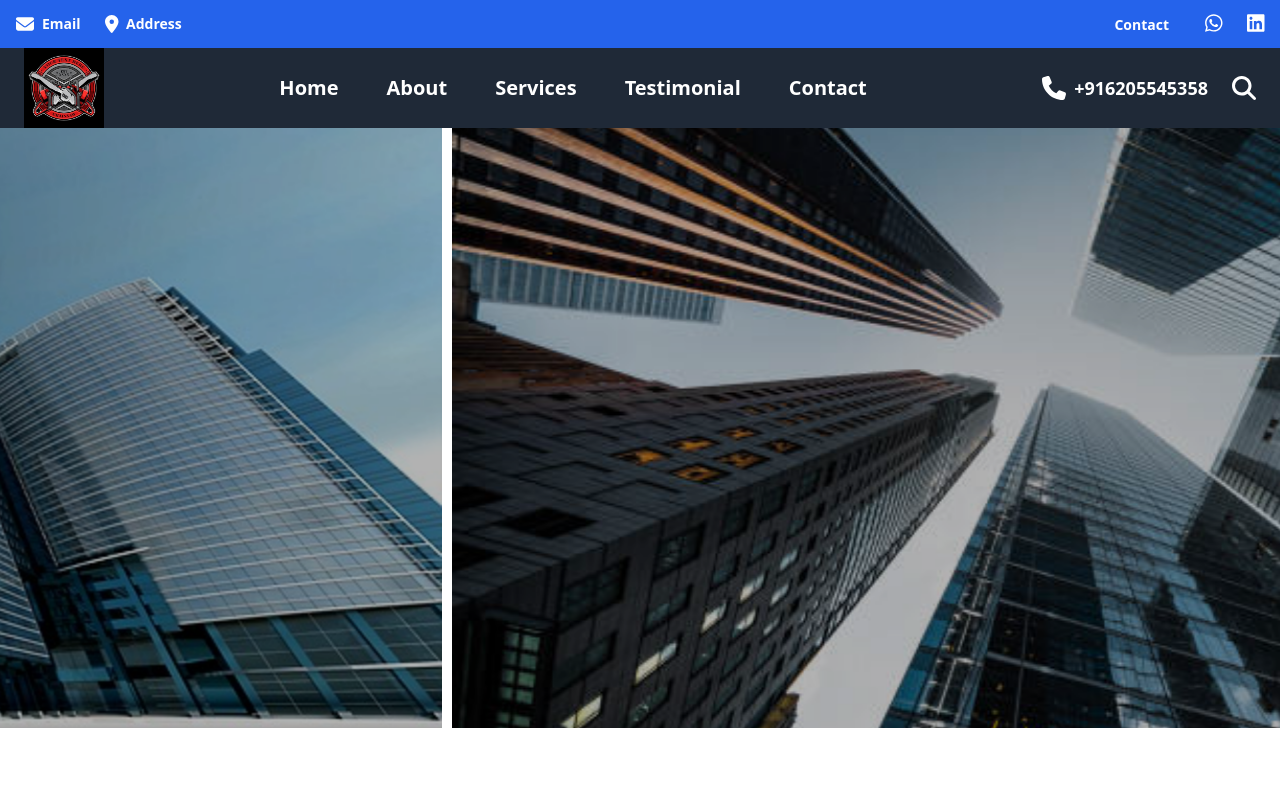
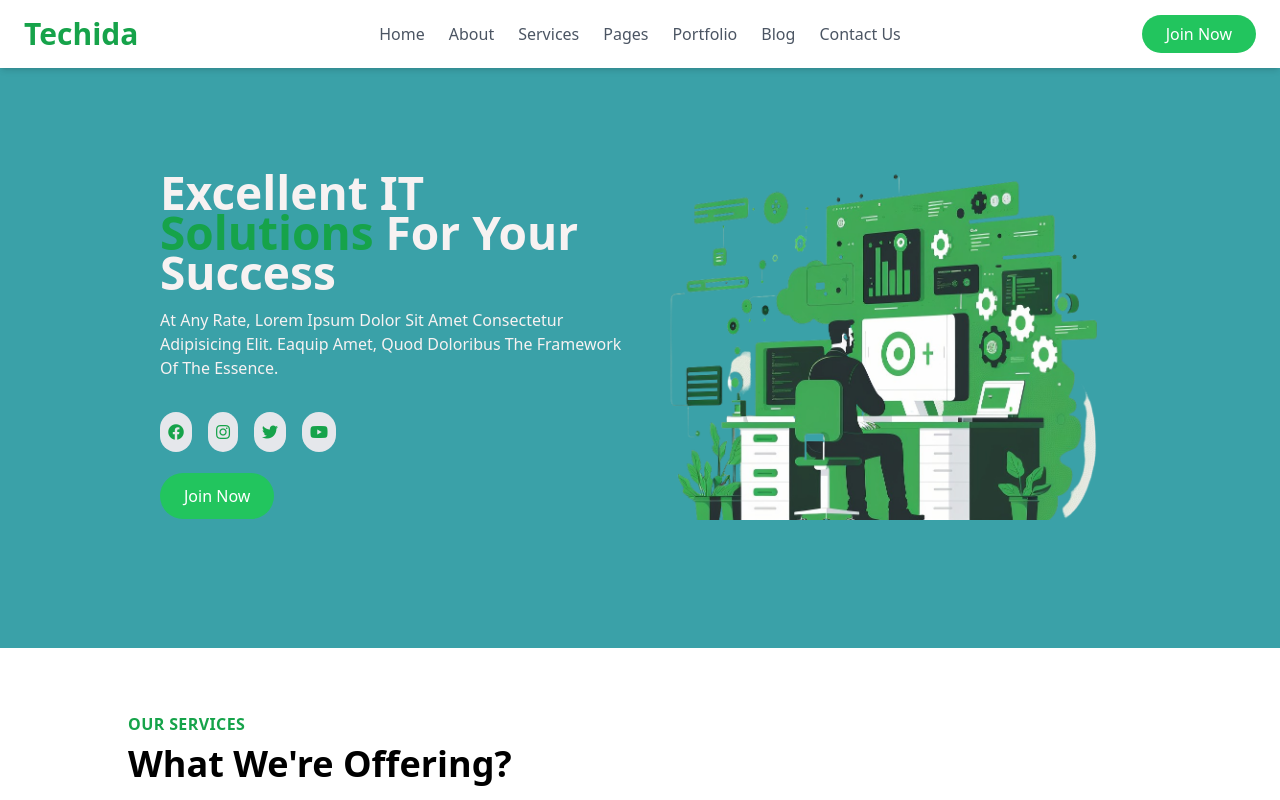
Before and after one commit to ashuilubajaj01/literate-chainsaw, a React (Create React App) app: page / in a window 1280 px wide. Shown: the top 800 px of the page. Built offline with nearby package versions, Linux system fonts and the light colour scheme.

Commit message:
update code

```diff
--- a/src/components/Footer.js
+++ b/src/components/Footer.js
@@ -21,7 +21,7 @@ const Footer = () => {
                 <i className="fab fa-linkedin-in"></i>
               </a>
               <a href="#" className="text-green-500">
-                <i className="fab fa-x-twitter"></i>
+                <i className="fab fa-twitter"></i>
               </a>
             </div>
           </div>
--- a/src/components/Page1.js
+++ b/src/components/Page1.js
@@ -1,12 +1,47 @@
-import React from "react";
-import SliderComponent from "./SliderComponent"; // Adjust path as necessary
+import React from 'react';
+import page1 from '../images/page1.png'
 
-const Page1 = () => {
+const FirstPage = () => {
   return (
-    <div>
-      <SliderComponent />
+    <div className="bg-[#3AA1A8] py-32 mt-8">
+      <div className="container mx-auto max-w-screen-lg px-4 md:px-8 grid grid-cols-1 md:grid-cols-2 gap-8 items-center">
+        <div>
+          <h1 className="text-4xl md:text-[46px] font-bold text-[#F7F2F2] mb-4">
+            Excellent IT <span className="text-green-600">Solutions</span> For Your Success
+          </h1>
+          <p className="text-[#F7F2F2] mb-8">
+            At Any Rate, Lorem Ipsum Dolor Sit Amet Consectetur Adipisicing Elit. Eaquip Amet, Quod Doloribus The Framework Of The Essence.
+          </p>
+          <div className="flex space-x-4 mb-8">
+            <a href="#" className="bg-gray-200 text-green-600 p-2 rounded-full">
+              <i className="fab fa-facebook"></i>
+            </a>
+            <a href="#" className="bg-gray-200 text-green-600 p-2 rounded-full">
+              <i className="fab fa-instagram"></i>
+            </a>
+            <a href="#" className="bg-gray-200 text-green-600 p-2 rounded-full">
+              <i className="fab fa-twitter"></i>
+            </a>
+            <a href="#" className="bg-gray-200 text-green-600 p-2 rounded-full">
+              <i className="fab fa-youtube"></i>
+            </a>
+          </div>
+          <a href="#" className="bg-green-500 text-white px-6 py-3 rounded-full hover:bg-green-600 transition">
+            Join Now
+          </a>
+        </div>
+
+        {/* Right Side: Image */}
+        <div className="flex justify-center">
+          <img
+            src={page1}
+            alt="IT Solutions"
+            className="w-full h-auto"
+          />
+        </div>
+      </div>
     </div>
   );
 };
 
-export default Page1;
+export default FirstPage;
--- a/src/components/navbar.js
+++ b/src/components/navbar.js
@@ -1,178 +1,34 @@
-// import react from "react"
-// import { FontAwesomeIcon } from '@fortawesome/react-fontawesome';
-// import { faEnvelope, faMapMarkerAlt } from '@fortawesome/free-solid-svg-icons';
-// import { faWhatsapp,faLinkedin } from "@fortawesome/free-brands-svg-icons";
-// function navbar() {
-//     return (
-//         <navbar className="min-h-screen flex flex-col">
+import React from 'react';
 
-//       <header id="header-top" className="p-4 bg-slate-600  flex justify-between text-white">
-//         <div className = "flex items-center space-x-6">
-//         <div className="flex item-center space-x-2">
-//             <FontAwesomeIcon icon ={faEnvelope} className="text-white"/>
-//             <span>Email</span>
-//         </div>
-//         <div className="flex items-center space-x-2">
-//             <FontAwesomeIcon icon={faMapMarkerAlt} className="text-white" />
-// <span>Address</span>
-//         </div>
-//         </div>
+const Navbar = () => {
+  return (
+    <nav className="bg-white shadow-md fixed top-0 left-0 w-full z-10">
+      <div className="container mx-auto flex justify-between items-center py-4 px-6">
+        {/* Logo */}
+        <div className="text-green-600 text-3xl font-bold">
+          Techida
+        </div>
 
-//             <ul className="flex items-center space-x-6">
-//                 <li>
-//                     <a href = "navbar.js" className="hower: bg-slate-400 px-3 py-2 rounded">Contact</a>
-//                 </li>
-//                 <li>
-//                     <a href="https://wa.me/916205545358" target="_blank" rel="noopener noreferrer">
-//                     <FontAwesomeIcon icon={faWhatsapp} className="text-white text-xl hover=text-green-400"/>
-//                     </a>
+        {/* Nav Links */}
+        <ul className="flex space-x-6 text-gray-600 font-medium">
+          <li><a href="#" className="hover:text-green-600">Home</a></li>
+          <li><a href="#" className="hover:text-green-600">About</a></li>
+          <li><a href="#" className="hover:text-green-600">Services</a></li>
+          <li><a href="#" className="hover:text-green-600">Pages</a></li>
+          <li><a href="#" className="hover:text-green-600">Portfolio</a></li>
+          <li><a href="#" className="hover:text-green-600">Blog</a></li>
+          <li><a href="#" className="hover:text-green-600">Contact Us</a></li>
+        </ul>
 
-
-//                 </li>
-//                 <li>
-//                 <a href="https://www.linkedin.com/in/yourprofile" target="_blank" rel="noopener noreferrer">
-//                 <FontAwesomeIcon icon={faLinkedin} className="text-white text-xl hover:text-blue-400" />
-//               </a>
-
-//                 </li>
-//             </ul>
-
-
-
-//       </header>
-//       <header id="header-lower">
-//         <div className="main-box ">
-//         <div className="logo"><a href="navbar.js">
-
-//             <img
-// 									src="" alt title="Tronis"></img></a></div>
-
-//         </div>
-
-//         <div className="nav-outer">
-// 						<nav>
-// 							<ul>
-// 								<li><a href="index.js">Home</a></li>
-// 								<li><a href="index.js">About</a></li>
-// 								<li><a href="index.js">Services</a></li>
-// 								<li><a href="index.js">Testimonial</a></li>
-
-// 								<li><a href="index.js">Contact</a></li>
-// 							</ul>
-// 						</nav>
-
-// 					</div>
-//                     <div className="outer-box">
-//                     <a href="tel:+91 9406806727">
-// 							<i></i>
-// 							+91 6205545358
-// 						</a>
-
-// 						<button >
-// 							<span className="lnr-icon-search"></span>
-// 						</button>
-// 						<a href="index.js"><span>Get a quote</span></a>
-
-// 						<div class="mobile-nav-toggler"><span class="icon lnr-icon-bars"></span></div>
-//                     </div>
-//       </header>
-//       </navbar>
-//     );
-//   }
-
-//   export default navbar;
-
-
-//navbar.js
-
-
-import React from 'react';
-import { FontAwesomeIcon } from '@fortawesome/react-fontawesome';
-import { faEnvelope, faMapMarkerAlt } from '@fortawesome/free-solid-svg-icons';
-import { faWhatsapp, faLinkedin } from '@fortawesome/free-brands-svg-icons';
-// import { faLink } from '@fortawesome/free-solid-svg-icons';
-
-import { faPhone, faSearch } from '@fortawesome/free-solid-svg-icons';
-import logo from '../images/logo69.jpeg'
-
-function Navbar() {
-  return (
-    <>
-     {/* <div className="min-h-screen flex flex-col bg-gray-900 text-white"> */}
-      {/* Header containing Navigation Bars */}
-      <header className="flex flex-col text-white font-bold">
-        {/* Top Navigation Bar */}
-        <nav className="bg-blue-600 text-white flex justify-between items-center px-4 py-2 h-12">
-          <div className="flex items-center space-x-6">
-            <div className="flex items-center space-x-2">
-              <FontAwesomeIcon icon={faEnvelope} className="text-white text-lg" />
-              <span className="text-sm">Email</span>
-            </div>
-            <div className="flex items-center space-x-2">
-              <FontAwesomeIcon icon={faMapMarkerAlt} className="text-white text-lg" />
-              <span className="text-sm">Address</span>
-            </div>
-          </div>
-          <ul className="flex items-center space-x-6">
-            <li>
-              <a href="#contact" className="hover:bg-blue-700 px-3 py-2 rounded text-sm">Contact</a>
-            </li>
-            <li>
-              <a href="https://wa.me/916205545358" target="_blank" rel="noopener noreferrer">
-                <FontAwesomeIcon icon={faWhatsapp} className="text-white text-xl hover:text-green-400" />
-              </a>
-            </li>
-            <li>
-              <a href="https://www.linkedin.com/in/yourprofile" target="_blank" rel="noopener noreferrer">
-                <FontAwesomeIcon icon={faLinkedin} className="text-white text-xl hover:text-blue-400" />
-              </a>
-            </li>
-          </ul>
-        </nav>
-
-        {/* Secondary Navigation Bar */}
-        <nav className="bg-gray-800 p-6 flex justify-between items-center h-20 text-white font-bold">
-          <div className="flex items-center space-x-8">
-             {/* Company Logo */}
-             <div className='logo'>
-                 <a href='#home'>
-                     <img src={logo} alt='Compony Logo' className='h-20 w-auto' />  {/*we can do h-16 and h-14 also for adjust height */}
-                 </a>
-             </div>
-          </div>
-          <ul className="flex items-center space-x-12">
-            <li>
-              <a href="#home" className="text-xl hover:underline">Home</a>
-            </li>
-            <li>
-              <a href="#about" className="text-xl hover:underline">About</a>
-            </li>
-            <li>
-              <a href="#services" className="text-xl hover:underline">Services</a>
-            </li>
-            <li>
-              <a href="/testimonial" className="text-xl hover:underline">Testimonial</a>
-            </li>
-            <li>
-              <a href="#contact" className="text-xl hover:underline">Contact</a>
-            </li>
-          </ul>
-          <div className="flex items-center space-x-6">
-            <div className="flex items-center space-x-2">
-              <FontAwesomeIcon icon={faPhone} className="text-white text-2xl" />
-              <span className="text-lg">+916205545358</span>
-            </div>
-            <FontAwesomeIcon icon={faSearch} className="text-white text-2xl cursor-pointer hover:text-gray-400" />
-          </div>
-        </nav>
-      </header>
-    </>
-    //   {/* <main className="flex-grow p-4">
-    //     <h1 className="text-2xl font-bold mb-4">Welcome to the App</h1>
-    //     <p>This is a simple app with a two-layer navigation bar.</p>
-    //   </main>
-    // </div> */}
+        {/* Join Now Button */}
+        <div>
+          <a href="#" className="bg-green-500 text-white px-6 py-2 rounded-full hover:bg-green-600 transition">
+            Join Now
+          </a>
+        </div>
+      </div>
+    </nav>
   );
-}
+};
 
 export default Navbar;
```
Also changed, not shown: src/images/page1.png (added).
